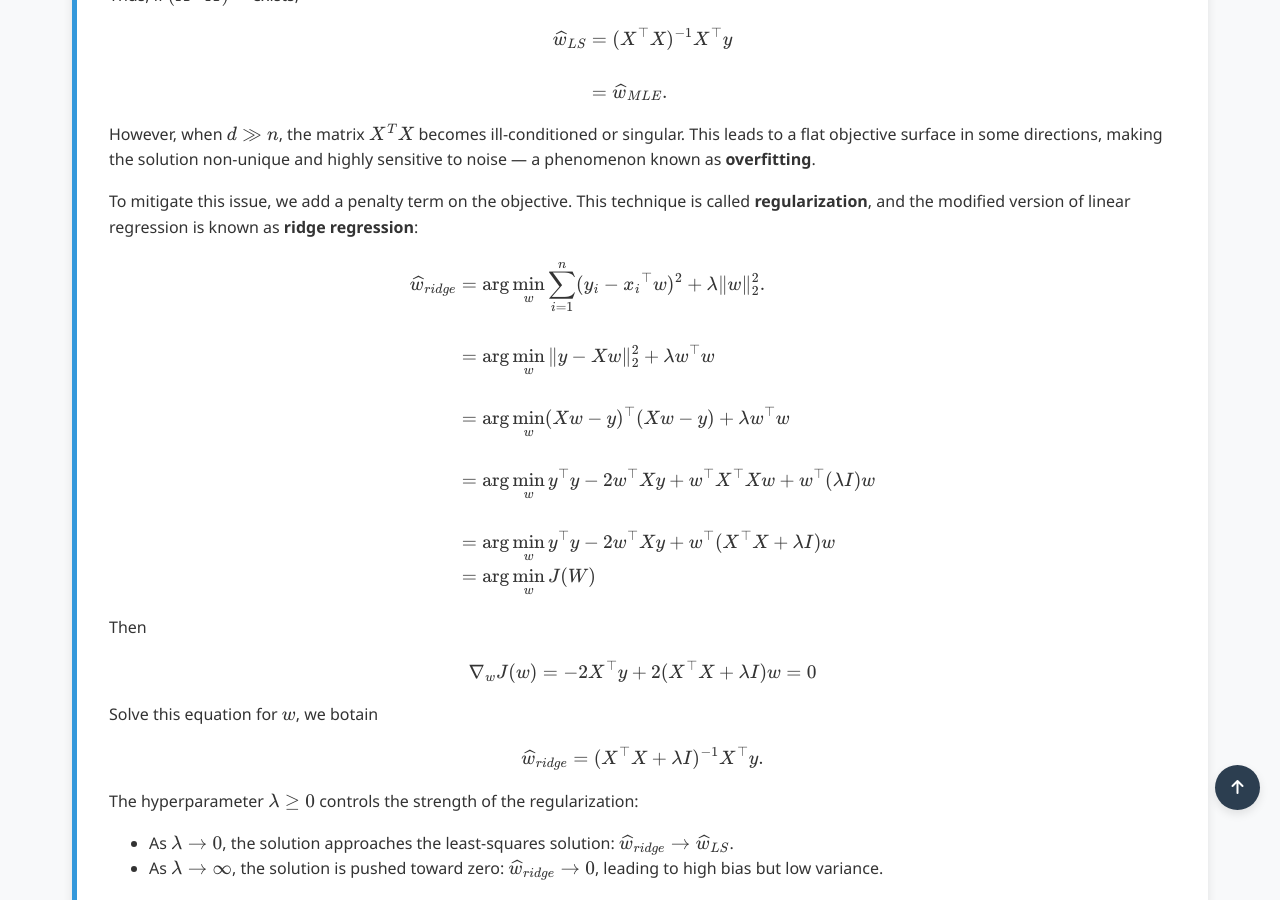
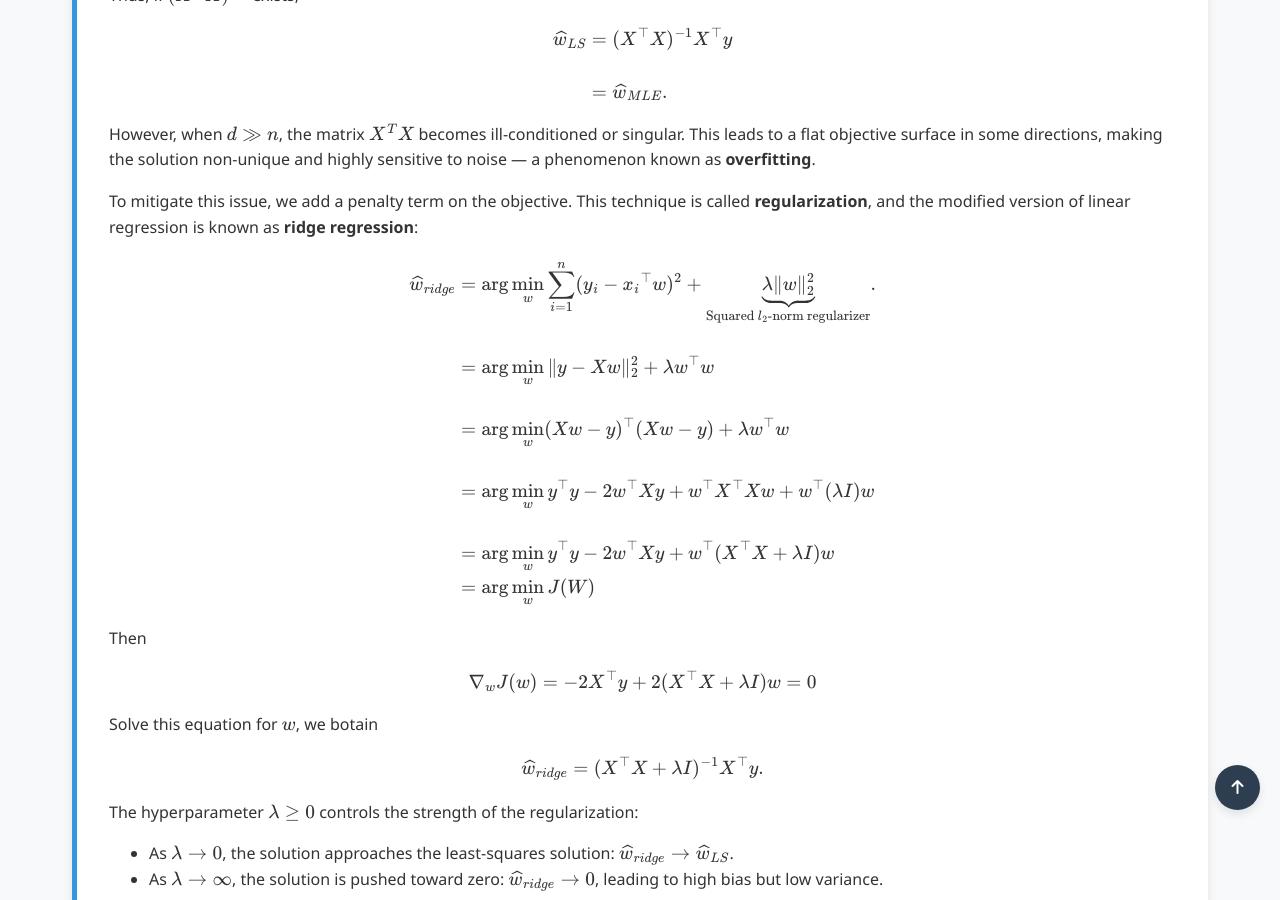
Before and after one commit to Yusukey01/yusukey01.github.io, a Jekyll site: the page built from Mathematics/Machine_learning/regression.html, in a window 1280 px wide and 900 px high, scrolled down 1458 px. Built offline with Jekyll 4.4.1, drawn with Linux system fonts in a browser that asks for light colours; some of the changed text lies outside the part shown.

Commit message:
lasso regression

```diff
--- a/Mathematics/Machine_learning/regression.html
+++ b/Mathematics/Machine_learning/regression.html
@@ -76,7 +76,7 @@ uses_python: false
                     and the modified version of linear regression is known as <strong>ridge regression</strong>:
                     \[
                     \begin{align*}
-                    \widehat{w}_{ridge} &= \arg \min_w \sum_{i=1}^n (y_i - {x_i}^\top w)^2 +  \lambda \|w\|_2^2.\\\\
+                    \widehat{w}_{ridge} &= \arg \min_w \sum_{i=1}^n (y_i - {x_i}^\top w)^2 +  \underbrace{\lambda \|w\|_2^2}_{\text{Squared \(l_2\)-norm regularizer} }.\\\\
                                         &=  \arg \min_w \|y - Xw\|_2^2 + \lambda w^\top w\\\\
                                         &= \arg \min_w (Xw -y)^\top (Xw-y)+\lambda w^\top w \\\\
                                         &= \arg \min_w y^\top y -2w^\top Xy +w^\top X^\top Xw + w^\top (\lambda I)w \\\\
@@ -232,8 +232,9 @@ uses_python: false
             <section id="lasso" class="section-content">
                 <h2>Lasso Regression</h2>
                 <p>
-                    In ridge regression, <strong>\(l_2\)-norm</strong> is introduced as a regularizer, which shrinks weights continuously,
-                    and keeps all features in the model. Instead, we use the \(l_1\) regularizer:
+                    In ridge regression objective, squared <strong>\(l_2\)-norm</strong>\( \| w \|_2^2 \) is introduced as a
+                    regularizer, which shrinks weights continuously, and keeps all features in the model. Instead, we use
+                    the \(l_1\) regularizer:
                     \[
                     \widehat{w}_{lasso}    &= \arg \min_w \sum_{i=1}^n (y_i - {x_i}^\top w)^2 + \lambda \|w\|_1.
                     \]
```
